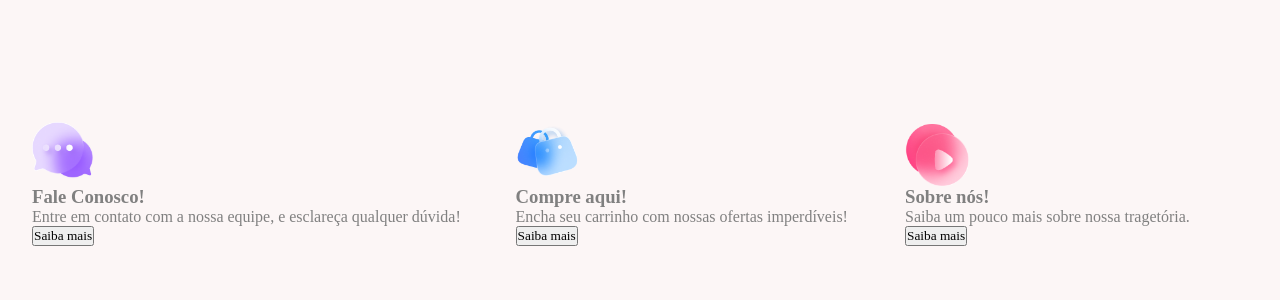
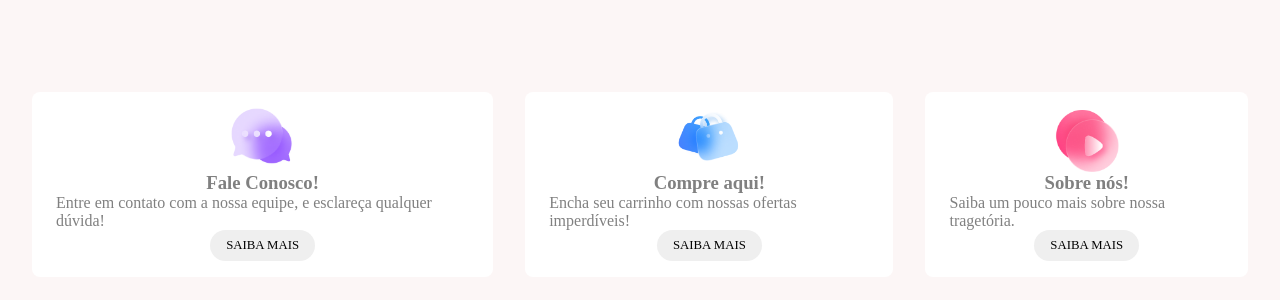
Before and after one commit to Thegabrieles/card-resposivo, a plain HTML site: page index.html in a window 1280 px wide. Shown: the part 216-516 px from the top of the page. Drawn offline with Linux system fonts and the light colour scheme; a web font is replaced by a local one.

Commit message:
estilizando botão e cards

```diff
--- a/style.css
+++ b/style.css
@@ -21,6 +21,21 @@ main.cards {
     padding: 32px;
 }
 
+main.cards section.card {
+    display: flex;
+    flex-direction: column;
+    align-items: center;
+    background: white;
+    padding: 1rem 1.5rem;
+    border-radius: 8px;
+    max-height: 256px;
+    margin-left: 32px;
+}
+
+main.cards section.card:first-child {
+    margin-left: 0;
+}
+
 main.cards section.card .icon {
     width: 64px;
     height: 64px;
@@ -29,3 +44,13 @@ main.cards section.card .icon {
 main.cards section.card img {
     width: 100%;
 }
+
+main.cards section.card button {
+    padding: 0.5rem 1rem;
+    text-transform: uppercase;
+    border-radius: 32px;
+    border: 0;
+    cursor: pointer;
+    font-size: 80%;
+    font-weight: 500;
+}
```
